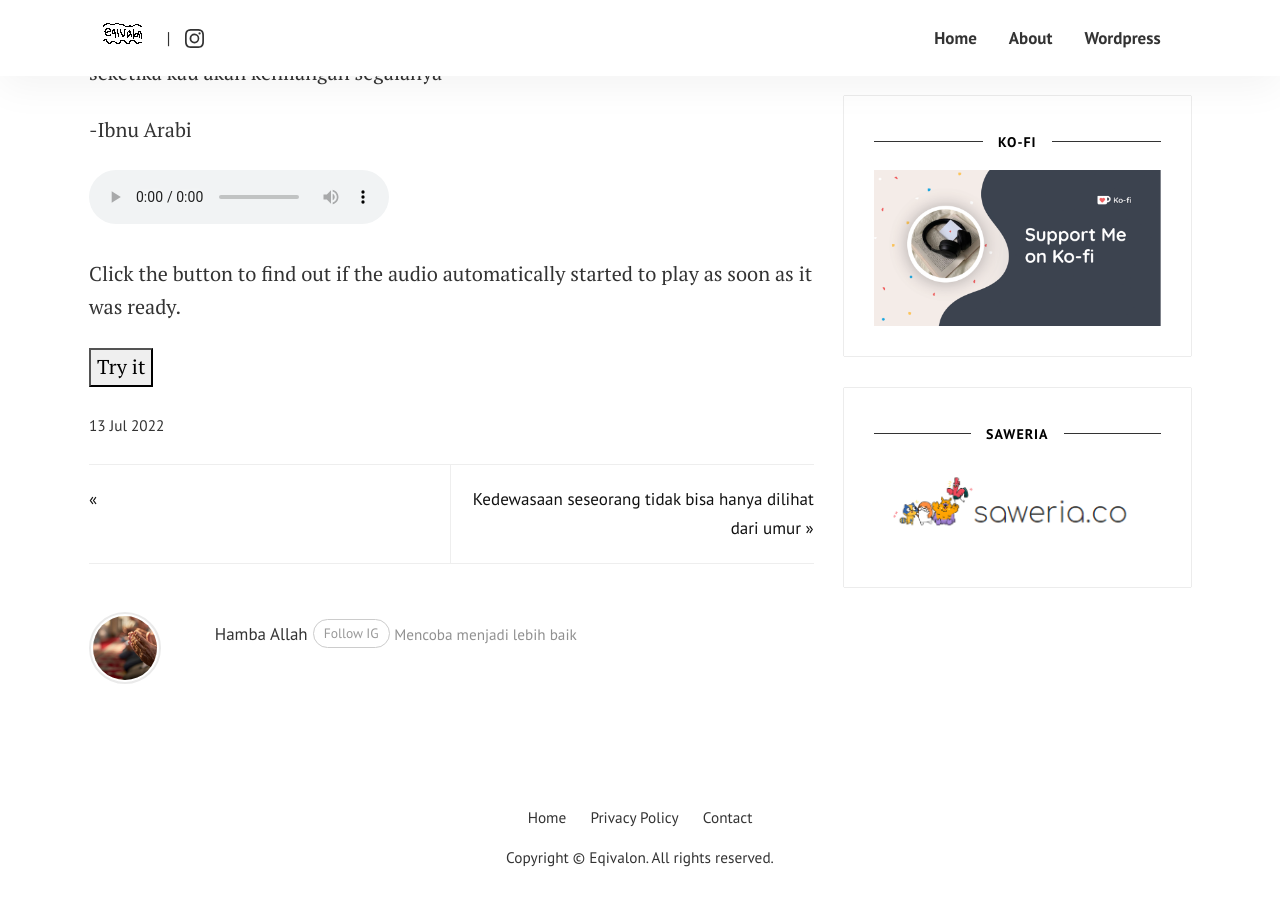
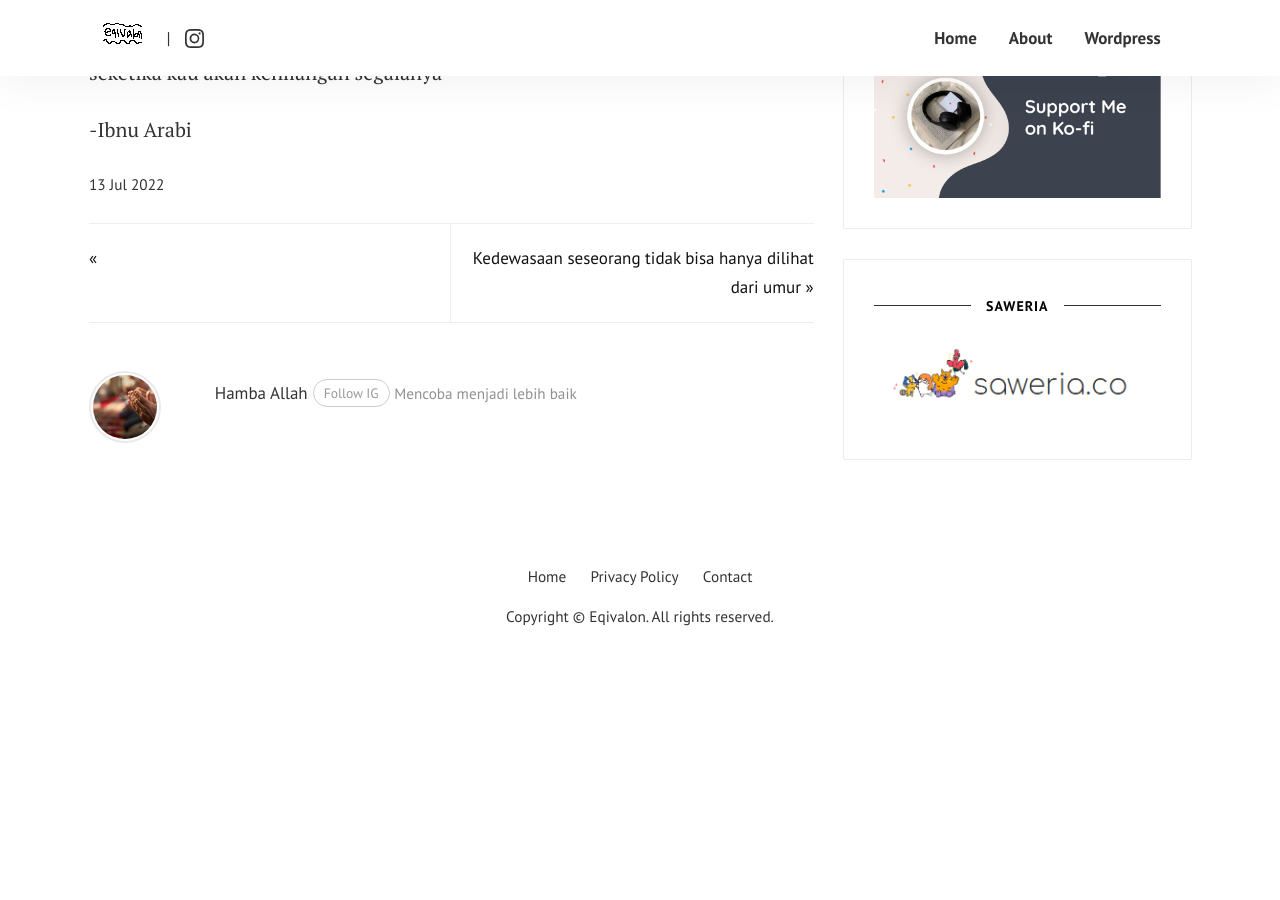
Before and after one commit to eqivalon/eqivalon.github.io, a Jekyll site: the page built from _posts/2022-07-13-asking-1.md, in a window 1280 px wide and 900 px high, scrolled down 1652 px. Built offline with Jekyll 4.4.1, drawn with Linux system fonts in a browser that asks for light colours; after the commit the page ends 2311 px from its top, so only the background shows below that.

Commit message:
Update 2022-07-13-asking-1.md

```diff
--- a/_posts/2022-07-13-asking-1.md
+++ b/_posts/2022-07-13-asking-1.md
@@ -12,24 +12,6 @@ image: assets/images/asking1.jpg
 
 -Ibnu Arabi
 
-<!--<audio hidden autoplay loop>
+<audio hidden autoplay loop>
   <source src="/assets/audios/casablanca.mp3" type="audio/mpeg">
-</audio>-->
-
-<audio id="myAudio" controls autoplay>
-  <source src="/assets/audios/casablanca.mp3" type="audio/mpeg">
-  Your browser does not support the audio element.
 </audio>
-
-<p>Click the button to find out if the audio automatically started to play as soon as it was ready.</p>
-
-<button onclick="myFunction()">Try it</button>
-
-<p id="demo"></p>
-
-<script>
-function myFunction() {
-  var x = document.getElementById("myAudio").autoplay;
-  document.getElementById("demo").innerHTML = x;
-}
-</script>
```
